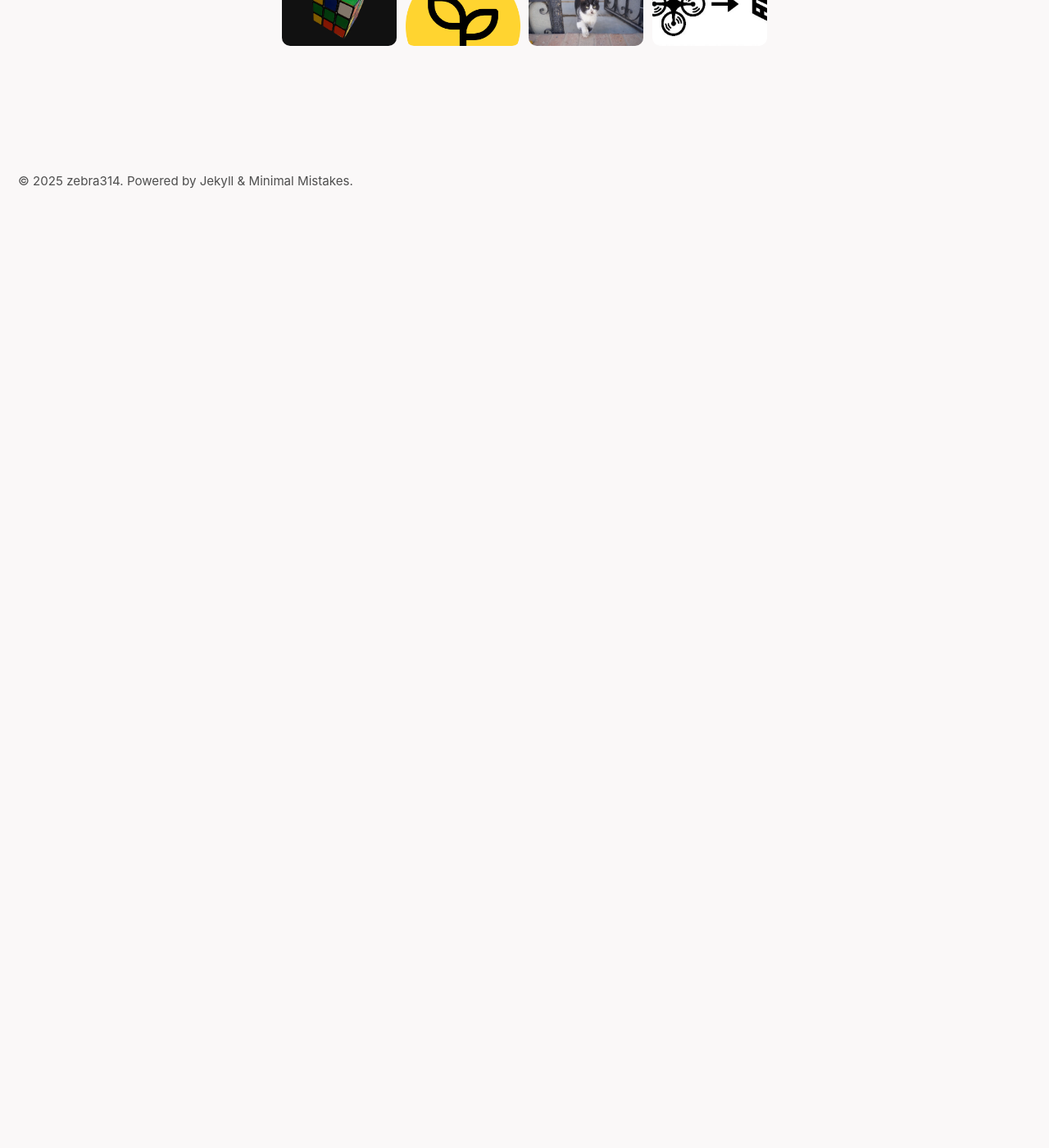
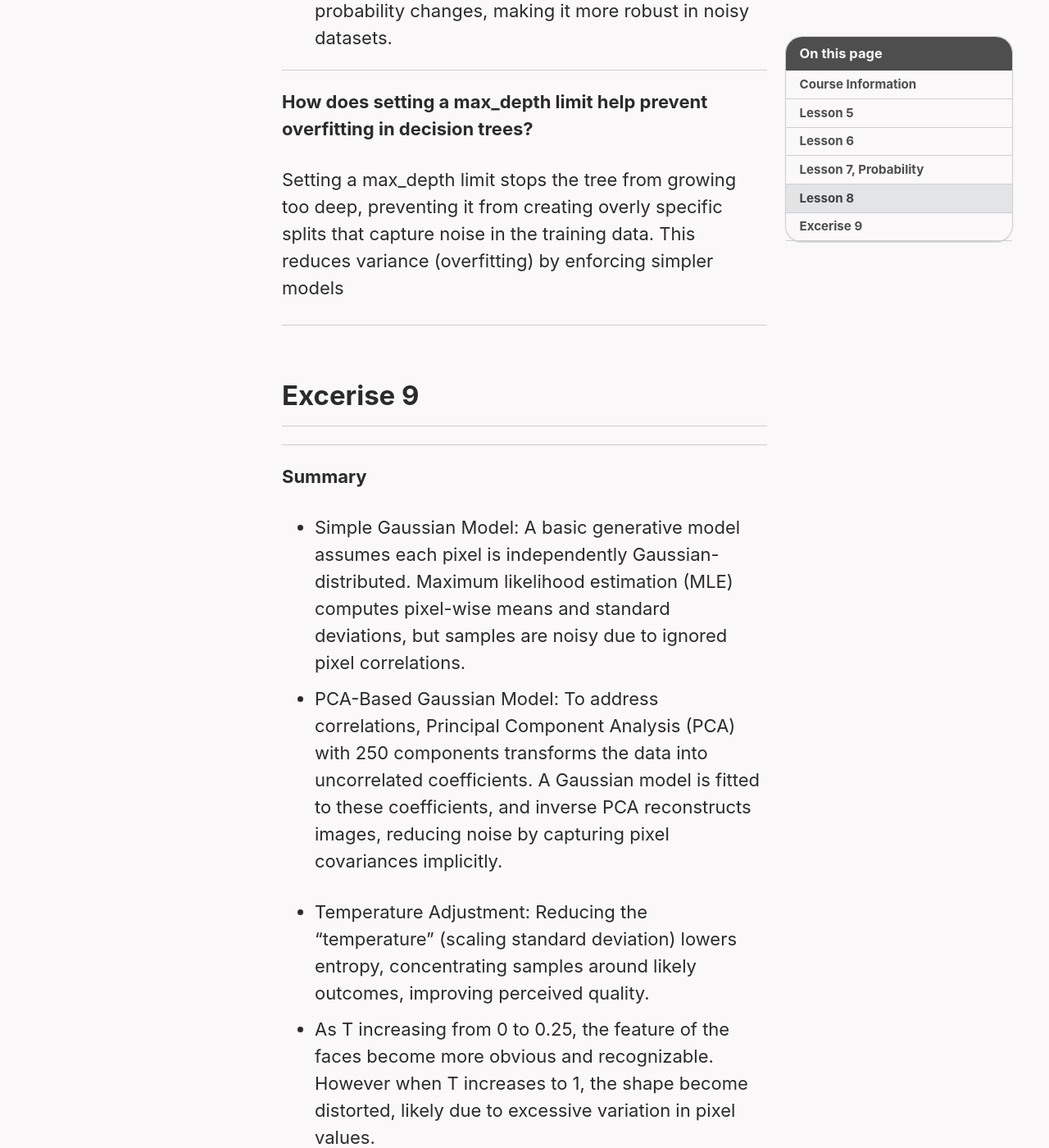
Before and after one commit to zebra314/zebra314.github.io, a Jekyll site: the page built from _posts/2025-02-10-DD1420.md, in a window 1280 px wide and 1400 px high, scrolled down 19472 px. Shown: the whole window at 82% size. Built offline with Jekyll 4.4.1, drawn with Linux system fonts in a browser that asks for light colours; cached includes are drawn as plain includes; before the commit the page ends 19748 px from its top, so only the background shows below that; some of the changed text lies outside the part shown.

Commit message:
Update Excerise 9

```diff
--- a/_posts/2025-02-10-DD1420.md
+++ b/_posts/2025-02-10-DD1420.md
@@ -477,6 +477,8 @@
   when the event will definitely happen, the information content is 0, meaning that it is not surprising at all.
 - $I(x, y) = I(x) + I(y)$
 
+---
+
 **Entropy**
 
 The expected information content of a random variable $X$, it describes the expected uncertainty in a probability mass function.
@@ -486,6 +488,8 @@
 $$
 
 The unit of entropy is bit or dits if using $log_{10}$ or nats if using $log_e$.
+
+---
 
 **Perplexity**
 
@@ -497,6 +501,8 @@
 PP(X) = 2^{H(x)}
 $$
 
+---
+
 **Cross Entropy**
 
 The expected information content of a probability mass function $Q_X$ with respect to another probability mass function $P_X$.
@@ -507,6 +513,8 @@
 &= -\sum_{x \in \Omega} P_X(x) \log Q_X(x)
 \end{align}
 $$
+
+---
 
 **Kullback-Leibler Divergence**
 
@@ -545,4 +553,40 @@
 - Penalizes: $Q$ if it assigns high probability to regions where $P$ has low probability ($\log \frac{Q(x)}{P(x)}$ becomes very large).
 - Behavior: Mode-seeking, $Q$ focuses on matching a single mode (peak) of $P$, it needs to be small in regions where $P$ is small.
 
-### 8.3
+---
+
+**Decision Tree**
+
+---
+
+**What is the difference between information gain and Gini impurity as splitting criteria?**
+
+- **Information gain** measures the reduction in Shannon entropy (uncertainty) after a split, favoring splits that maximize the difference in entropy before and after.
+- **Gini impurity measures** the probability of misclassifying a randomly labeled point in a subset, favoring splits that minimize this impurity.
+- Gini is computationally simpler (no logarithms) and less sensitive to rare events, while information gain aligns with information theory principles.
+- Gini impurity might be preferred because it’s computationally faster (uses squared probabilities instead of logarithms) and less sensitive to small probability changes, making it more robust in noisy datasets.
+
+---
+
+**How does setting a max_depth limit help prevent overfitting in decision trees?**
+
+Setting a max_depth limit stops the tree from growing too deep, preventing it from creating overly specific splits that capture noise in the training data. This reduces variance (overfitting) by enforcing simpler models
+
+---
+
+## Excerise 9
+
+---
+
+**Summary**
+
+- Simple Gaussian Model: A basic generative model assumes each pixel is independently Gaussian-distributed. Maximum likelihood estimation (MLE) computes pixel-wise means and standard deviations, but samples are noisy due to ignored pixel correlations.
+- PCA-Based Gaussian Model: To address correlations, Principal Component Analysis (PCA) with 250 components transforms the data into uncorrelated coefficients. A Gaussian model is fitted to these coefficients, and inverse PCA reconstructs images, reducing noise by capturing pixel covariances implicitly.
+
+- Temperature Adjustment: Reducing the "temperature" (scaling standard deviation) lowers entropy, concentrating samples around likely outcomes, improving perceived quality.
+- As T increasing from 0 to 0.25, the feature of the faces become more obvious and recognizable. However when T increases to 1, the shape become distorted, likely due to excessive variation in pixel values.
+
+- Gaussian Mixture Model (GMM): A non-Gaussian approach uses GMMs (25 and 250 components) on PCA coefficients, capturing multimodal distributions and further enhancing sample quality by modeling data clusters.
+- It can better capture the structure of the data by assigning different Gaussian components to different regions of the distribution, allowing the generated samples to retain more detailed features and become more sharper.
+
+---
```
Also changed, not shown: other parts of _posts/2025-02-10-DD1420.md (+1 -1 lines).
